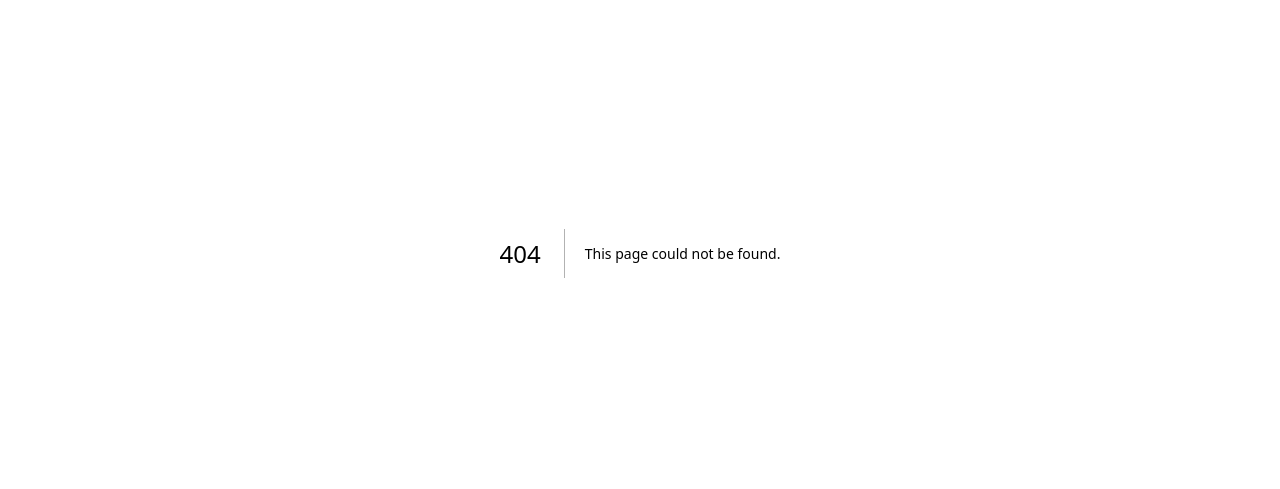
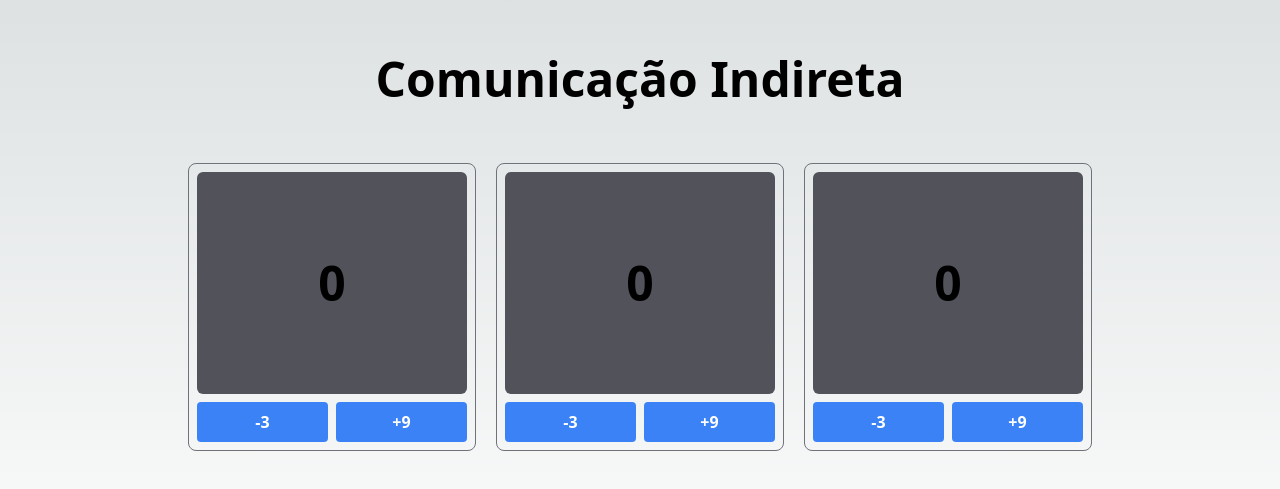
Before and after one commit to Antonio-Marquess/Cod3r-intensivo-react-next, a Next.js app in the folder app-inicial/: page /comunicacao/indireta in a window 1280 px wide. Before the commit this address had no page. Shown: the part 147-636 px from the top of the page. Built offline with nearby package versions, Linux system fonts and the light colour scheme.

Commit message:
Comunicação entre Componente (indireta)

```diff
--- /dev/null
+++ b/app-inicial/src/components/comunicacao/indireta/Botoes.tsx
@@ -0,0 +1,18 @@
+interface BotoesProps {
+    inc: (valor: number) => void
+    dec: (valor: number) => void
+}
+
+export default function Botoes(props: BotoesProps) {
+    return (
+        <div className="flex justify-between pt-2 gap-2">
+
+           <button className="botao flex-1" onClick={() => props.dec(3)}>
+               -3
+           </button>
+           <button className="botao flex-1" onClick={() => props.inc(9)}>
+               +9
+           </button>
+        </div>
+    )
+}
--- /dev/null
+++ b/app-inicial/src/components/comunicacao/indireta/Contador.tsx
@@ -0,0 +1,25 @@
+import { useState } from "react"
+import Botoes from "./Botoes"
+import Display from "./Display"
+
+export default function Contador() {
+    const [num, setNum] = useState<number>(0)
+
+    function incrementar(valor: number) {
+        setNum(num + valor)
+    }
+
+    function decrementar(valor: number) {
+        setNum(num - valor)
+    }
+
+    return (
+        <div className={`
+            flex flex-col p-2 w-72 h-72
+            border border-zinc-500 rounded-lg
+        `}>
+            <Display valor={num} />
+            <Botoes inc={incrementar} dec={decrementar} />
+        </div>
+    )
+}
--- /dev/null
+++ b/app-inicial/src/components/comunicacao/indireta/Display.tsx
@@ -0,0 +1,15 @@
+interface DisplayProps {
+    valor: number
+}
+
+export default function Display(props: DisplayProps) {
+    return (
+        <div className={`
+            flex justify-center items-center flex-1
+            text-5xl font-black rounded-md p-5
+            bg-zinc-600
+        `}>
+            {props.valor}
+        </div>
+    )
+}
--- /dev/null
+++ b/app-inicial/src/pages/comunicacao/indireta.tsx
@@ -0,0 +1,14 @@
+import Contador from "@/components/comunicacao/indireta/Contador";
+
+export default function PaginaIndireta() {
+    return (
+        <div className="flex flex-col gap-5 justify-center items-center h-screen">
+            <h1 className=" text-5xl font-black mb-10">Comunicação Indireta</h1>
+            <div className="flex gap-5">
+            <Contador />
+            <Contador />
+            <Contador />
+            </div>
+        </div>
+    )
+}
```
